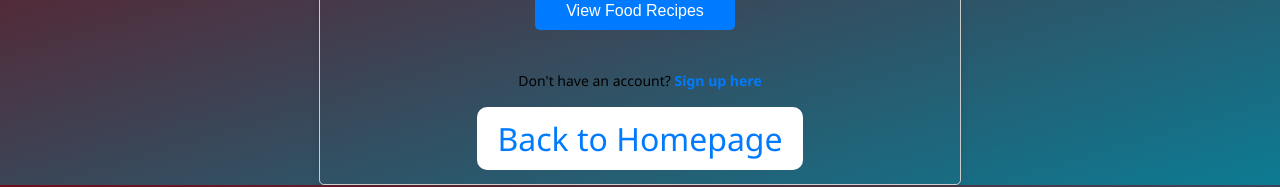
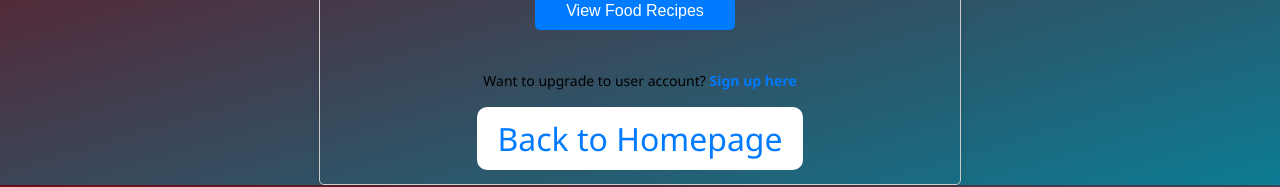
Before and after one commit to howyin/MySmartFoodChoice-React, a React (Vite) app: page /Guest in a window 1280 px wide. Shown: the part 195-382 px from the top of the page. Built offline with nearby package versions, Linux system fonts and the light colour scheme.

Commit message:
View Meal History

```diff
--- a/src/Pages/Guest.jsx
+++ b/src/Pages/Guest.jsx
@@ -17,7 +17,7 @@ function Guest() {
         </Link>
       </div>
       <div className="signup-link">
-        <p>Don't have an account? <Link to="/signup">Sign up here</Link></p>
+        <p>Want to upgrade to user account? <Link to="/signup">Sign up here</Link></p>
       </div>
       <div className="back-button">
         <Link to="/">Back to Homepage</Link>
```
